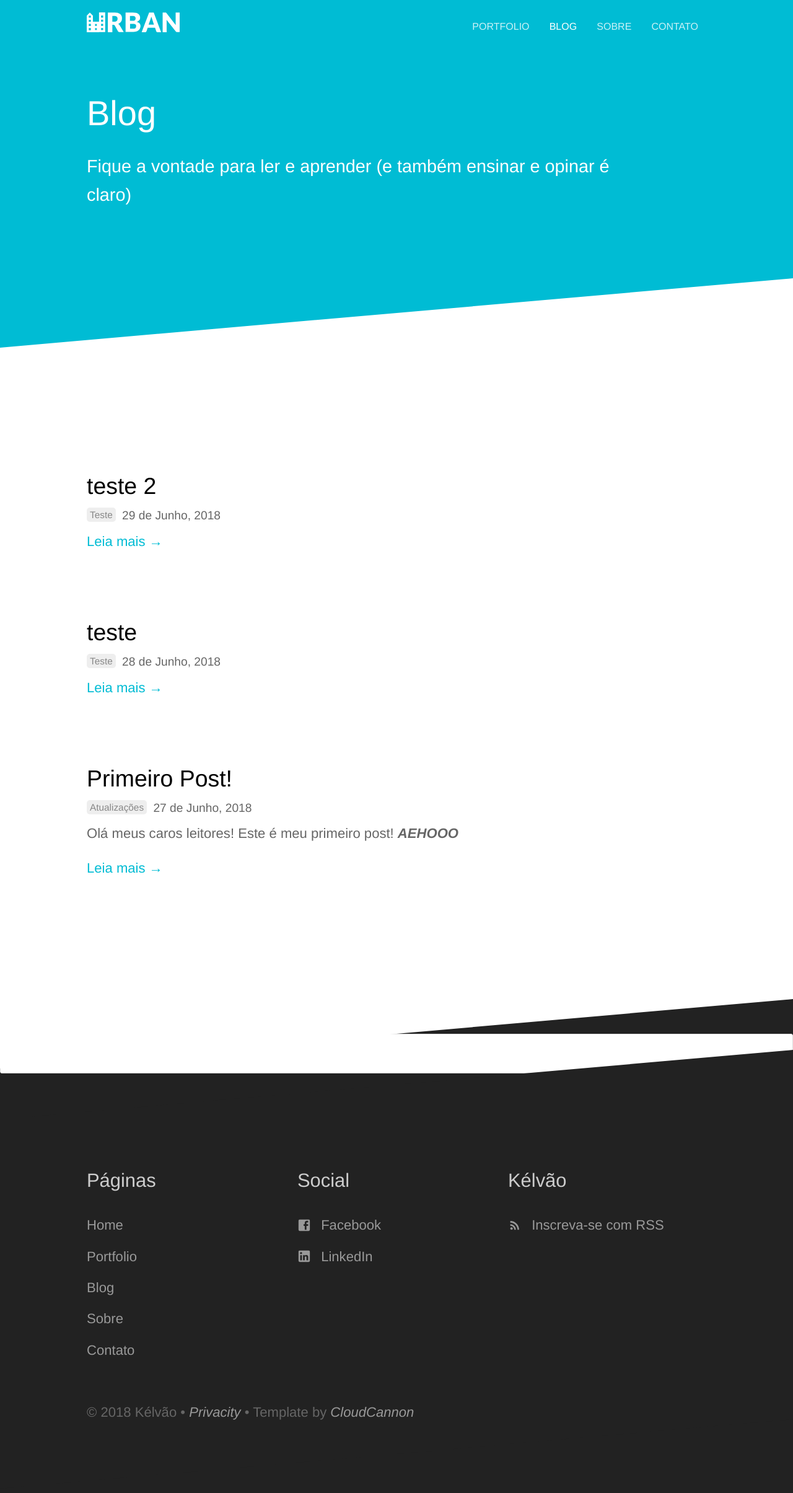
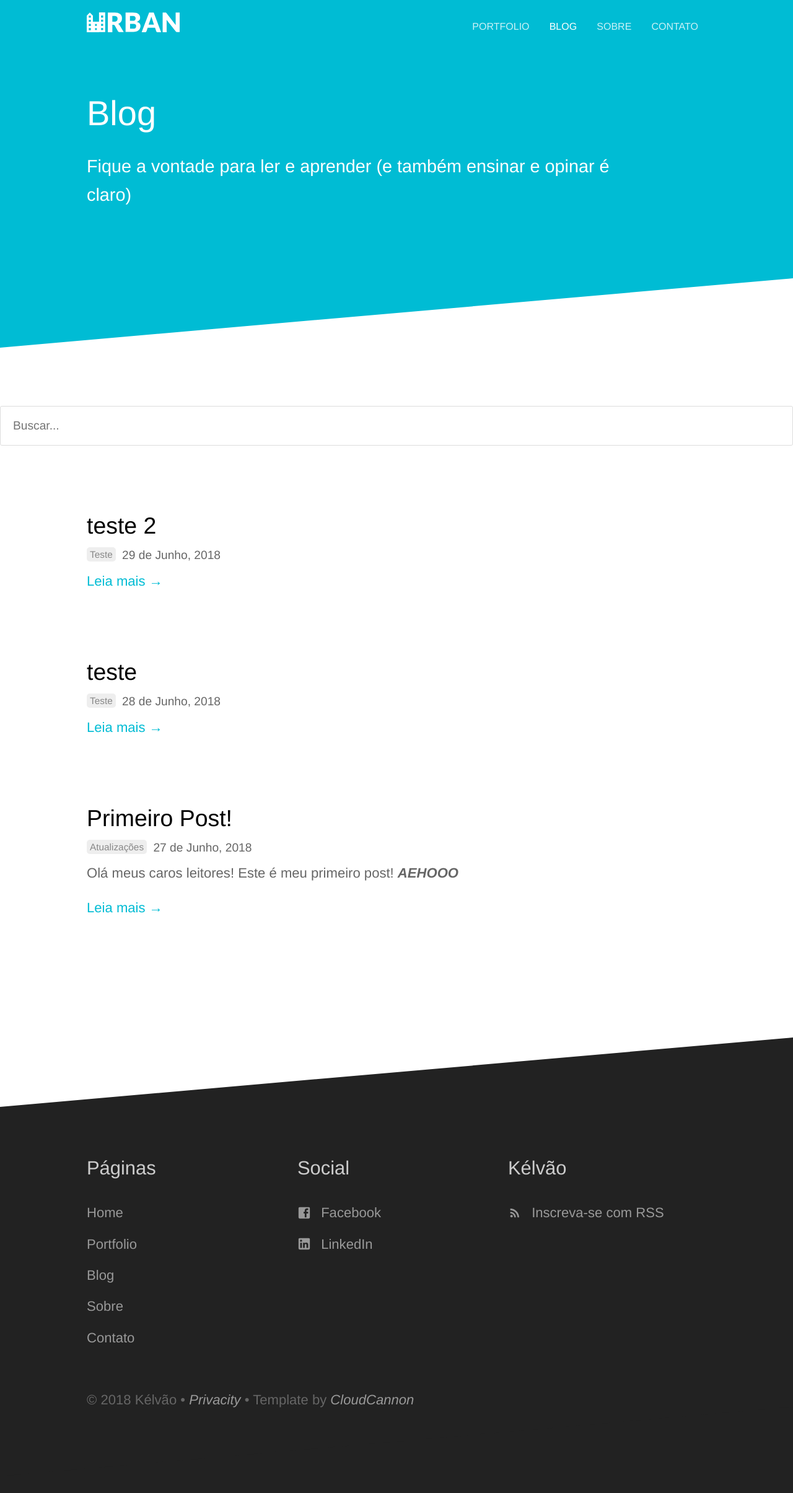
Before and after one commit to Kelvao/kelvao.github.io, a Jekyll site: the page built from blog/index.html, in a window 1280 px wide. Shown: the whole page at 62% size. Built offline with Jekyll 4.4.1, drawn with Linux system fonts in a browser that asks for light colours; the list of posts is cut into pages by our own code.

Commit message:
Updated 'blog/index.html' via CloudCannon

```diff
--- a/blog/index.html
+++ b/blog/index.html
@@ -6,6 +6,7 @@
 ---
 
 <section class="diagonal">
+    {% include search.html %}
 	<div class="text-container">
 	    <p class="editor-link"><a href="cloudcannon:collections/_posts" class="btn"><strong>&#9998;</strong> Add Post</a></p>
 		<ul class="blog-posts">
@@ -13,8 +14,6 @@
 		</ul>
 	</div>
 </section>
-
- {% include search.html %}
 {% if paginator.total_pages > 1 %}
 	<section class="diagonal alternate">
 		<!-- Pagination links -->
```
